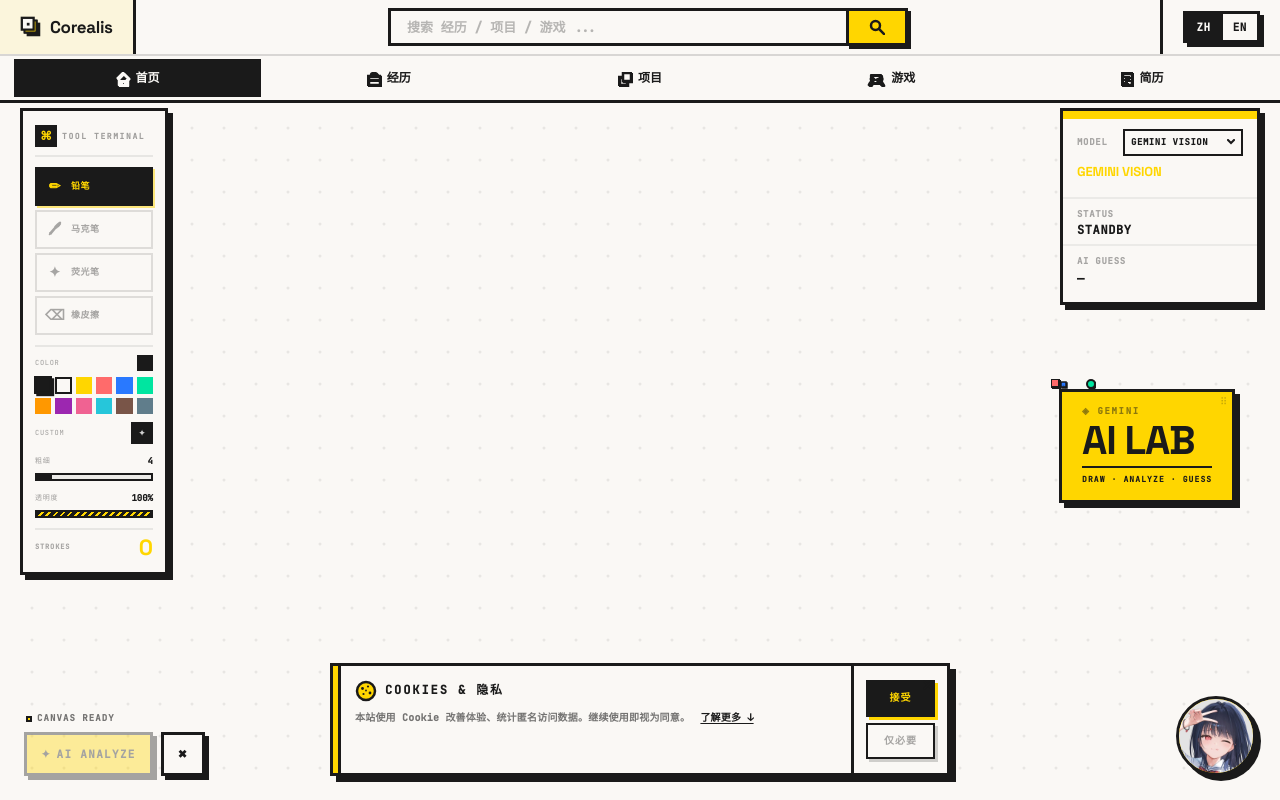
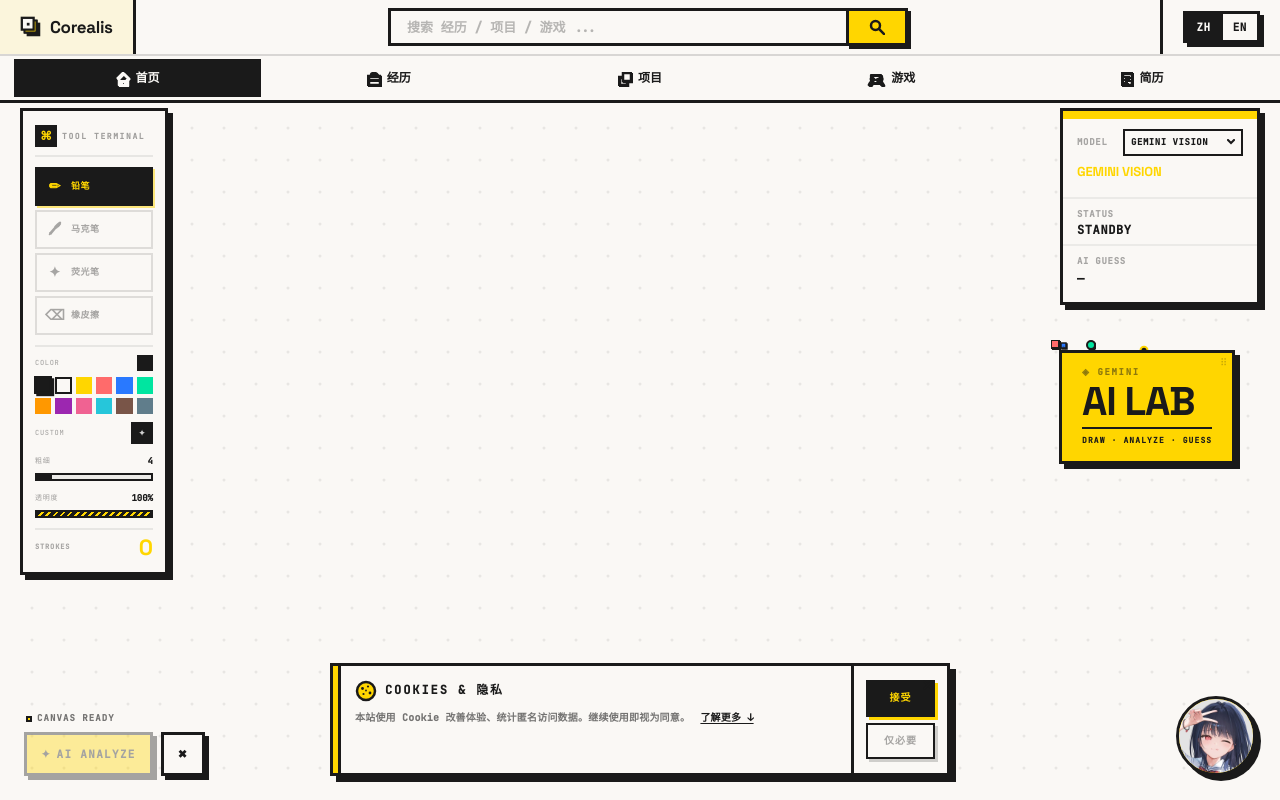
Before and after one commit to KDTikkly/haoyuan-web, a Vue app: page / in a window 1280 px wide. Both pictures are taken after a click on the button "展开涂鸦结界". Shown: the top 800 px of the page. Built offline with nearby package versions, Linux system fonts and the light colour scheme.

Commit message:
fix: v8.3.1 rope always visible, larger drag radius, idle swing & return bounce

```diff
--- a/src/components/PhysicsCharm.vue
+++ b/src/components/PhysicsCharm.vue
@@ -11,22 +11,22 @@
           <feDropShadow dx="1" dy="1" stdDeviation="1" flood-color="#1A1A1A" flood-opacity="0.3"/>
         </filter>
       </defs>
+      <!-- 绳索：锚点 → 标牌顶边中心（py - CHARM_TOP_OFFSET） -->
       <line
         :x1="anchorX" :y1="anchorY"
-        :x2="px" :y2="py"
+        :x2="px" :y2="ropeEndY"
         stroke="#1A1A1A" stroke-width="3"
         stroke-linecap="round"
         filter="url(#rope-shadow)"
       />
       <circle :cx="anchorX" :cy="anchorY" r="5" fill="#FFD600" stroke="#1A1A1A" stroke-width="2.5"/>
       <circle :cx="anchorX" :cy="anchorY" r="2" fill="#1A1A1A"/>
-      <circle :cx="px" :cy="py" r="3.5" fill="#1A1A1A" stroke="#FFD600" stroke-width="2"/>
+      <circle :cx="px" :cy="ropeEndY" r="3.5" fill="#1A1A1A" stroke="#FFD600" stroke-width="2"/>
     </svg>
 
     <div
-      ref="charmEl"
       class="physics-charm"
-      :class="{ 'charm--dragging': isDragging }"
+      :class="{ 'charm--dragging': isDragging, 'charm--settled': isSettled }"
       :style="charmStyle"
       role="banner"
       aria-label="AI Lab 可拖动挂饰"
@@ -75,44 +75,58 @@ watch(streamAnchor!, (val) => {
   if (val) {
     anchorX.value = val.x
     anchorY.value = val.y
-    if (!isDragging.value) scheduleWindGust()
+    // 锚点变化时：若已收敛则直接跟随到新 rest 位置；否则施加微风
+    if (!isDragging.value) {
+      if (isSettled.value) {
+        const rest = getRestPos()
+        px.value = rest.x
+        py.value = rest.y
+      } else {
+        scheduleWindGust()
+      }
+    }
   }
 }, { deep: true })
 
-// ── 标牌宽度估算（用于居中） ────────────────────────────────────────────────
-const CHARM_W = 170
+// ── 尺寸常量 ─────────────────────────────────────────────────────────────────
+const CHARM_W = 170       // 标牌宽度估算（居中用）
+const CHARM_HALF_H = 44   // 标牌半高估算（绳子终点偏移到顶边）
 
 // ── 物理状态 ─────────────────────────────────────────────────────────────────
-// 标牌质心坐标
-const px = ref(0)
-const py = ref(0)
-// 速度
+const px = ref(0)     // 标牌质心 x
+const py = ref(0)     // 标牌质心 y
 let vx = 0
 let vy = 0
-// 旋转角（度）
-const pAngle = ref(0)
+const pAngle = ref(0) // 旋转角（度）
 let vAngle = 0
+const isSettled = ref(false) // 是否已物理收敛
+
+// 绳子终点：标牌顶边中心（质心上移半高），始终与标牌绑定
+const ropeEndY = computed(() => py.value - CHARM_HALF_H)
 
 // ── 物理常数 ─────────────────────────────────────────────────────────────────
-const GRAVITY = 0.35        // 每帧重力加速度 px/frame²
-const SPRING_K = 0.045      // 胡克系数（弹簧张力）
-const DAMPING = 0.78        // 速度阻尼（0~1，越小衰减越快）
-const ANGLE_K = 0.04        // 旋转回正弹簧
-const ANGLE_DAMPING = 0.75  // 旋转阻尼
-const REST_ANGLE = 0        // 静止角度
-const MAX_RADIUS = 420      // 最大拉伸半径，防止飞出屏幕
-const ROPE_LEN = 90         // 绳子自然长度（锚点到标牌中心）
+const GRAVITY    = 0.30    // 重力加速度 px/frame²（略微减小，下落更优雅）
+const SPRING_K   = 0.042   // 胡克弹簧系数
+const DAMPING    = 0.80    // 速度阻尼（↑ = 更多弹跳次数才收敛）
+const ANGLE_K    = 0.04    // 旋转回正弹簧
+const ANGLE_DAMP = 0.76    // 旋转阻尼
+const REST_ANGLE = 0
+const MAX_RADIUS = 580     // ↑ 最大拉伸半径（原 420 → 580，拖拽范围更大）
+const ROPE_LEN   = 90      // 绳子自然长度（锚点 → 标牌质心距离）
 
 let rafId: number | null = null
 let windTimer: ReturnType<typeof setTimeout> | null = null
+let idleTimer: ReturnType<typeof setTimeout> | null = null  // idle 引导动效定时
 
-// ── 计算自然悬挂位置（锚点正下方 ROPE_LEN 处） ──────────────────────────────
+// ── 静止悬挂位置（质心）────────────────────────────────────────────────────
 function getRestPos() {
   return { x: anchorX.value, y: anchorY.value + ROPE_LEN }
 }
 
-// ── 启动物理循环 ──────────────────────────────────────────────────────────────
+// ── 物理循环 ────────────────────────────────────────────────────────────────
 function startPhysics() {
+  isSettled.value = false
+  stopIdleAnimation()
   if (!rafId) rafId = requestAnimationFrame(physicsTick)
 }
 
@@ -123,26 +137,21 @@ function stopPhysics() {
 function physicsTick() {
   const rest = getRestPos()
 
-  // 1. 胡克定律：弹力指向 rest 点
+  // 1. 胡克弹力
   const dx = rest.x - px.value
   const dy = rest.y - py.value
-
-  // 弹簧力（F = -kx）
   const fx = dx * SPRING_K
   const fy = dy * SPRING_K
 
-  // 2. 重力（只作用于 y 轴，让标牌在松开时先下坠再被弹回）
-  const gravY = GRAVITY
+  // 2. 速度更新（弹力 + 重力 + 阻尼）
+  vx = (vx + fx) * DAMPING
+  vy = (vy + fy + GRAVITY) * DAMPING
 
-  // 3. 更新速度（弹力 + 重力 + 阻尼）
-  vx = (vx + fx) * DAMPING
-  vy = (vy + fy + gravY) * DAMPING
-
-  // 4. 更新位置
+  // 3. 位置更新
   px.value += vx
   py.value += vy
 
-  // 5. 边界约束（最大拉伸限制）
+  // 4. 最大拉伸约束
   const totalDx = px.value - anchorX.value
   const totalDy = py.value - anchorY.value
   const totalDist = Math.sqrt(totalDx * totalDx + totalDy * totalDy)
@@ -150,28 +159,26 @@ function physicsTick() {
     const scale = MAX_RADIUS / totalDist
     px.value = anchorX.value + totalDx * scale
     py.value = anchorY.value + totalDy * scale
-    // 碰壁时截断速度
-    vx *= 0.3
-    vy *= 0.3
+    vx *= 0.3; vy *= 0.3
   }
 
-  // 6. 屏幕边界
+  // 5. 屏幕边界
   const margin = 20
   if (px.value < margin) { px.value = margin; vx = Math.abs(vx) * 0.5 }
   if (px.value > window.innerWidth - margin) { px.value = window.innerWidth - margin; vx = -Math.abs(vx) * 0.5 }
   if (py.value < margin) { py.value = margin; vy = Math.abs(vy) * 0.5 }
   if (py.value > window.innerHeight - margin) { py.value = window.innerHeight - margin; vy = -Math.abs(vy) * 0.5 }
 
-  // 7. 旋转（跟随 x 方向速度）
+  // 6. 旋转
   const targetAngle = REST_ANGLE + vx * 1.8
   const da = targetAngle - pAngle.value
-  vAngle = (vAngle + da * ANGLE_K) * ANGLE_DAMPING
+  vAngle = (vAngle + da * ANGLE_K) * ANGLE_DAMP
   pAngle.value += vAngle
 
-  // 8. 收敛检测
+  // 7. 收敛检测
   const settled =
     Math.abs(vx) < 0.04 && Math.abs(vy) < 0.04 &&
-    Math.abs(dx) < 0.5 && Math.abs(dy) < 0.5 &&
+    Math.abs(dx) < 0.5  && Math.abs(dy) < 0.5  &&
     Math.abs(vAngle) < 0.02
 
   if (settled) {
@@ -179,14 +186,17 @@ function physicsTick() {
     py.value = rest.y
     pAngle.value = REST_ANGLE
     vx = 0; vy = 0; vAngle = 0
+    isSettled.value = true
     rafId = null
+    // 收敛后启动 idle 引导动效循环
+    scheduleIdleAnimation()
     return
   }
 
   rafId = requestAnimationFrame(physicsTick)
 }
 
-// ── 微风摆动（resize 触发） ───────────────────────────────────────────────────
+// ── 微风摆动（resize 或锚点变化触发） ───────────────────────────────────────
 function scheduleWindGust() {
   if (windTimer) clearTimeout(windTimer)
   windTimer = setTimeout(() => {
@@ -198,10 +208,34 @@ function scheduleWindGust() {
   }, 80)
 }
 
-// ── CSS 样式（标牌左上角 = 质心 - 半宽/半高） ─────────────────────────────
+// ── Idle 引导动效：静止后定期给予轻微冲量，吸引玩家拖动 ────────────────────
+function scheduleIdleAnimation() {
+  stopIdleAnimation()
+  // 3~5s 后触发一次轻摇，循环往复
+  const delay = 3000 + Math.random() * 2000
+  idleTimer = setTimeout(() => {
+    if (!isDragging.value && isSettled.value && props.isActive) {
+      // 轻柔的左右微摇冲量
+      const side = Math.random() > 0.5 ? 1 : -1
+      vx = side * (1.2 + Math.random() * 1.0)
+      vy = -(0.4 + Math.random() * 0.4)
+      vAngle = side * (0.6 + Math.random() * 0.4)
+      startPhysics()
+      // 物理结束后会再次调用 scheduleIdleAnimation，形成循环
+    } else if (props.isActive && !isDragging.value) {
+      scheduleIdleAnimation()
+    }
+  }, delay)
+}
+
+function stopIdleAnimation() {
+  if (idleTimer) { clearTimeout(idleTimer); idleTimer = null }
+}
+
+// ── CSS 样式 ─────────────────────────────────────────────────────────────────
 const charmStyle = computed(() => ({
   left: `${px.value - CHARM_W / 2}px`,
-  top: `${py.value - 6}px`,
+  top: `${py.value - CHARM_HALF_H}px`,
   transform: `rotate(${pAngle.value}deg)`,
   transformOrigin: 'top center',
 }))
@@ -216,6 +250,8 @@ function startDrag(e: PointerEvent) {
   e.stopPropagation()
   isDragging.value = true
   stopPhysics()
+  stopIdleAnimation()
+  isSettled.value = false
   vx = 0; vy = 0; vAngle = 0
 
   dragStartClientX = e.clientX
@@ -235,7 +271,6 @@ function onDragMove(e: PointerEvent) {
   const nx = dragStartPX + (e.clientX - dragStartClientX)
   const ny = dragStartPY + (e.clientY - dragStartClientY)
 
-  // 最大拉伸限制
   const ddx = nx - anchorX.value
   const ddy = ny - anchorY.value
   const dd = Math.sqrt(ddx * ddx + ddy * ddy)
@@ -248,20 +283,20 @@ function onDragMove(e: PointerEvent) {
     py.value = ny
   }
 
-  // 拖动时旋转跟随偏移
+  // 拖动时旋转跟随水平偏移（夹角最大 ±32°）
   const offsetFromRest = px.value - getRestPos().x
-  pAngle.value = Math.max(-28, Math.min(28, offsetFromRest * 0.1))
+  pAngle.value = Math.max(-32, Math.min(32, offsetFromRest * 0.1))
 }
 
 function stopDrag(_e: PointerEvent) {
   if (!isDragging.value) return
   isDragging.value = false
 
-  // 松手冲量：基于位移而非速度，体现胡克定律"拉越远弹越猛"
+  // 松手冲量：位移越大弹力越猛（胡克定律体现）
   const dispX = px.value - getRestPos().x
   const dispY = py.value - getRestPos().y
   const dist = Math.sqrt(dispX * dispX + dispY * dispY)
-  const impulse = Math.min(dist * 0.08, 18) // 限幅防止过猛
+  const impulse = Math.min(dist * 0.09, 22) // 稍微提高上限让弹跳更爽
   if (dist > 1) {
     vx = -(dispX / dist) * impulse
     vy = -(dispY / dist) * impulse
@@ -273,18 +308,22 @@ function stopDrag(_e: PointerEvent) {
   startPhysics()
 }
 
-// ── isActive 切换时初始化物理 ─────────────────────────────────────────────────
+// ── isActive 切换 ─────────────────────────────────────────────────────────────
 watch(() => props.isActive, (active) => {
   if (active) {
     syncAnchor()
-    // 从锚点位置下落，模拟标牌被"放下"
-    px.value = anchorX.value
-    py.value = anchorY.value
-    vx = 0; vy = 0.5; vAngle = 0
+    const rest = getRestPos()
+    // 从锚点高处落下，带入场感
+    px.value = rest.x + (Math.random() - 0.5) * 20
+    py.value = anchorY.value + 10
+    vx = (Math.random() - 0.5) * 1.5
+    vy = 0.8
+    vAngle = (Math.random() - 0.5) * 2
     pAngle.value = 0
     startPhysics()
   } else {
     stopPhysics()
+    stopIdleAnimation()
   }
 })
 
@@ -292,15 +331,19 @@ watch(() => props.isActive, (active) => {
 onMounted(() => {
   syncAnchor()
   if (props.isActive) {
-    px.value = anchorX.value
-    py.value = anchorY.value
-    vx = 0; vy = 0.5
+    const rest = getRestPos()
+    px.value = rest.x + (Math.random() - 0.5) * 20
+    py.value = anchorY.value + 10
+    vx = (Math.random() - 0.5) * 1.5
+    vy = 0.8
+    vAngle = (Math.random() - 0.5) * 2
     startPhysics()
   }
 })
 
 onUnmounted(() => {
   stopPhysics()
+  stopIdleAnimation()
   if (windTimer) clearTimeout(windTimer)
   window.removeEventListener('pointermove', onDragMove)
   window.removeEventListener('pointerup', stopDrag)
@@ -420,4 +463,33 @@ onUnmounted(() => {
   .charm-title { font-size: 28px; }
   .charm-sub { font-size: 7px; }
 }
+
+/* ── 静止时 idle 引导脉冲：subtle glow + cursor hint ─────────────────────── */
+.charm--settled .charm-card {
+  animation: charm-idle-pulse 3.2s ease-in-out infinite;
+}
+.charm--settled .drag-handle {
+  animation: handle-fade-in 0.6s ease forwards, handle-pulse 2.4s 0.6s ease-in-out infinite;
+  color: #1A1A1A80;
+}
+
+@keyframes charm-idle-pulse {
+  0%, 100% { box-shadow: 5px 5px 0 0 #1A1A1A; }
+  50%       { box-shadow: 5px 5px 0 0 #1A1A1A, 0 0 0 4px #FFD60044; }
+}
+
+@keyframes handle-fade-in {
+  from { opacity: 0; transform: scale(0.7); }
+  to   { opacity: 1; transform: scale(1); }
+}
+
+@keyframes handle-pulse {
+  0%, 100% { color: #1A1A1A40; }
+  50%       { color: #1A1A1AAA; }
+}
+
+/* ── 拖拽时取消脉冲动画 ──────────────────────────────────────────────────── */
+.charm--dragging .charm-card {
+  animation: none;
+}
 </style>
```
